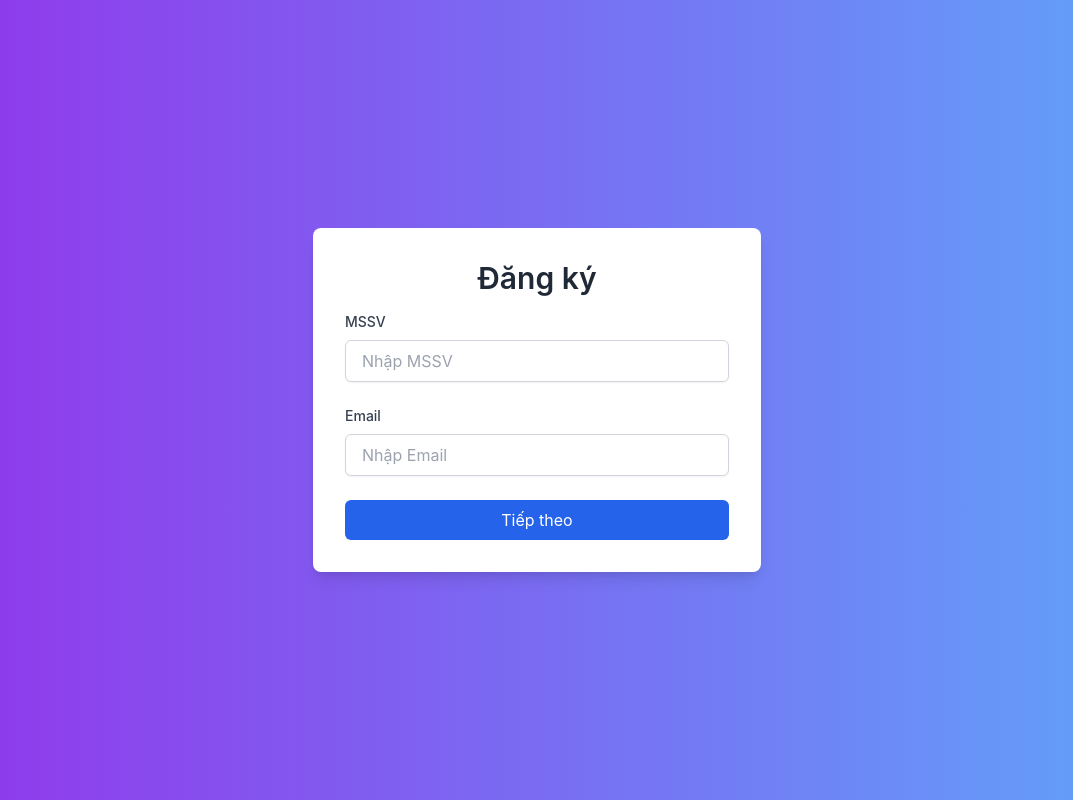
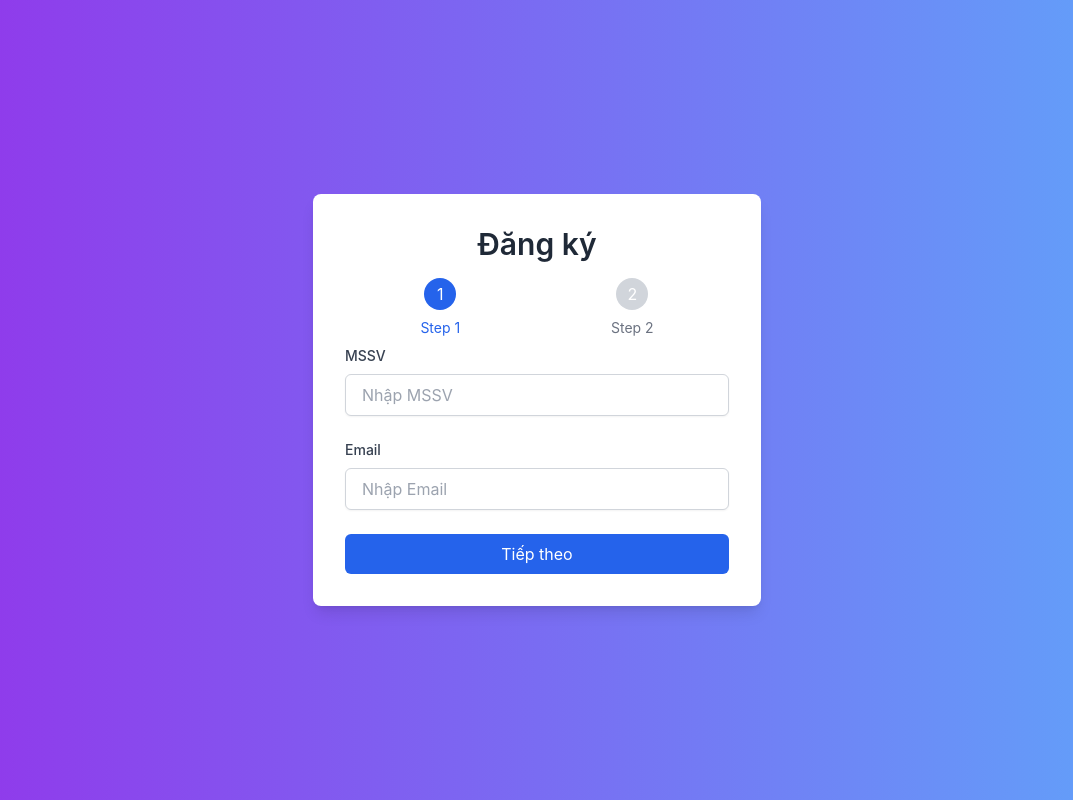
Before and after one commit to VietNguyenlk/tse-web, a React (Create React App) app: page /Register in a window 1280 px wide. Shown: the whole page, without its empty margins (103-1176 px from the left). Built offline with nearby package versions, Linux system fonts and the light colour scheme.

Commit message:
fix register step

```diff
--- a/src/user/Register.js
+++ b/src/user/Register.js
@@ -68,12 +68,39 @@ function Register() {
     }
     setErrorMessage('');
   };
+// thanh tien trinh
+const renderStepIndicator = () => {
+  const steps = ['Step 1', 'Step 2'];
+  return (
+    <div className="flex justify-around items-center mb-2">
+      {steps.map((step, index) => {
+        const stepNumber = index + 1;
+        const isCurrent = currentStep === stepNumber;
+        const isCompleted = currentStep > stepNumber;
 
+        return (
+          <div key={index} className="flex flex-col items-center">
+            <div className={`w-8 h-8 rounded-full flex items-center justify-center text-white ${isCurrent ? 'bg-blue-600' : isCompleted ? 'bg-green-500' : 'bg-gray-300'}`}>
+              {stepNumber}
+            </div>
+            <span className={`mt-2 text-sm ${isCurrent ? 'text-blue-600' : isCompleted ? 'text-green-500' : 'text-gray-500'}`}>
+              {step}
+            </span>
+          </div>
+        );
+      })}
+    </div>
+  );
+};
   return (
     <div className="min-h-screen flex items-center justify-center bg-gradient-to-r from-purple-600 to-blue-400">
       <form onSubmit={handleSubmit} className="bg-white p-8 rounded-lg shadow-lg w-full max-w-md">
         <h2 className="text-3xl font-semibold mb-4 text-center text-gray-800">Đăng ký</h2>
         {errorMessage && <p className="text-red-500 text-sm mb-4 text-center">{errorMessage}</p>}
+
+            {/* Thanh tiến trình */}
+            {renderStepIndicator()}
+
 
         {currentStep === 1 && (
           <div>
@@ -135,7 +162,7 @@ function Register() {
               />
             </div>
             <div className="mb-6">
-              <label htmlFor="password" className="block mb-2 text-sm font-medium text-gray-700">Mật khẩu</label>
+              <label htmlFor="password" className="block mb-2 text-sm font-medium text-gray-700">Password</label>
               <input
                 type="password"
                 id="password"
@@ -148,11 +175,11 @@ function Register() {
             </div>
 
             <div className="mb-6">
-              <label htmlFor="confirmpassword" className="block mb-2 text-sm font-medium text-gray-700">Xác nhận Mật khẩu</label>
+              <label htmlFor="confirmpassword" className="block mb-2 text-sm font-medium text-gray-700">Confirm password</label>
               <input
                 type="password"
                 id="password"
-                placeholder='Nhập lại mật khẩu'
+                placeholder='Xác nhận mật khẩu'
                 className="w-full px-4 py-2 border border-gray-300 rounded-md shadow-sm focus:ring focus:ring-blue-300 transition duration-300 ease-in-out"
                 value={confirmpassword}
                 onChange={(e) => setConfirmpassword(e.target.value)}
```
